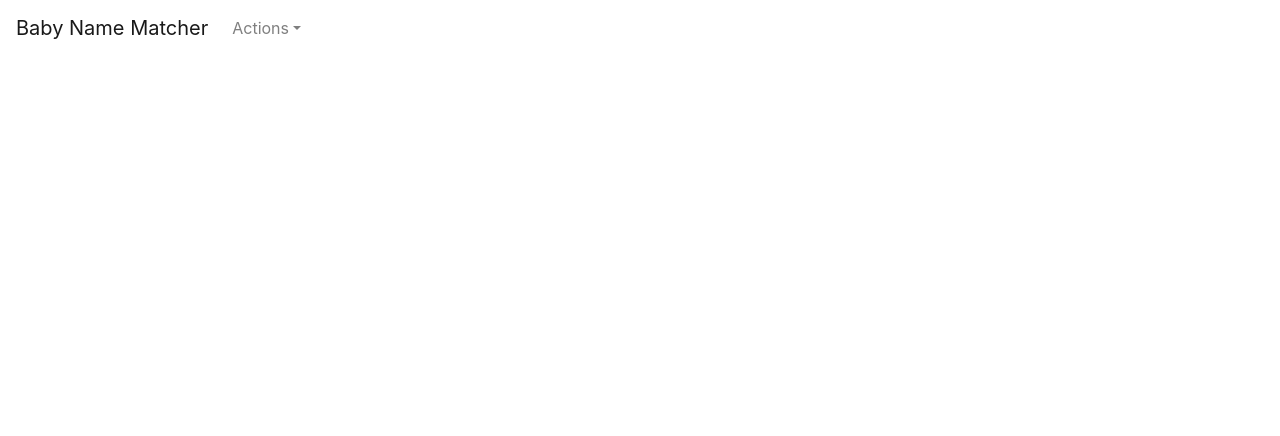
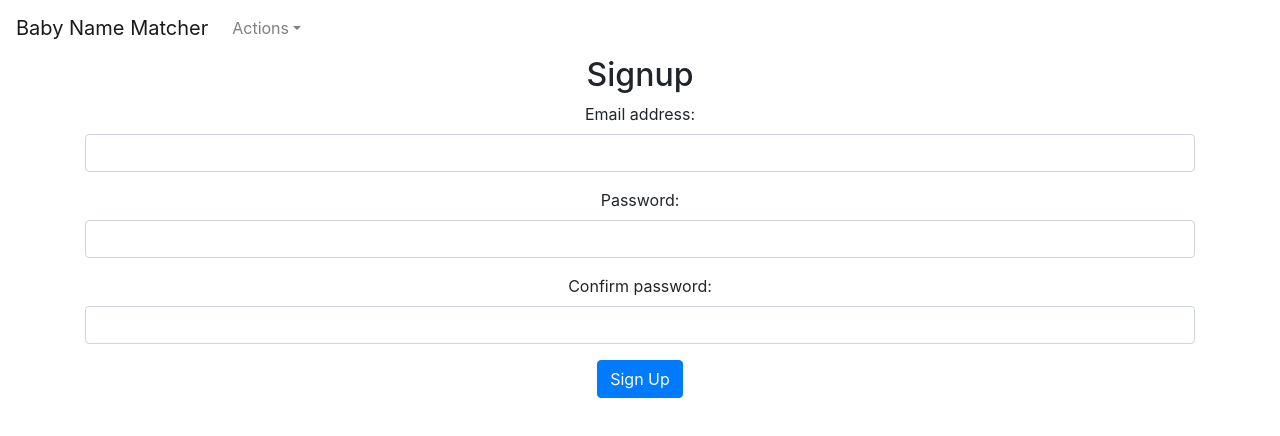
Before and after one commit to hartnerk/babynames_frontend, a React (Create React App) app: page /signup in a window 1280 px wide. Shown: the top 436 px of the page. Built offline with nearby package versions, Linux system fonts and the light colour scheme.

Commit message:
Signup page first iteration

```diff
--- a/src/App.js
+++ b/src/App.js
@@ -12,6 +12,8 @@ import 'bootstrap/dist/css/bootstrap.min.css'
 // VIEWS
 import LoginPage from './views/auth/LoginPage'
 import UserProfilePage from './views/app/UserProfilePage'
+import NameDetailsPage from './views/app/NameDetailsPage';
+import SignupPage from './views/auth/SignupPage';
 
 
 
@@ -24,6 +26,8 @@ function App() {
         <Switch>
           <Route path='/login' component={LoginPage} exact />
           <Route path='/user-profile' component={UserProfilePage} exact />
+          <Route path='/name-detail' component={NameDetailsPage} />
+          <Route path='/signup' component={SignupPage} />
         </Switch>
       </Router>
     </div>
--- /dev/null
+++ b/src/views/app/NameDetailsPage.js
@@ -0,0 +1,24 @@
+import React from 'react'
+
+
+// COMPONENTS
+import Container from 'react-bootstrap/Container'
+import Card from 'react-bootstrap/Card'
+
+
+function NameDetailsPage() {
+    return (
+        <Container>
+            <Card>
+                <Card.Body>
+                    <Card.Title>Name</Card.Title>
+                    <Card.Text>
+                        Lorem Ipsum
+                    </Card.Text>
+                </Card.Body>
+            </Card>
+        </Container>
+    )
+}
+
+export default NameDetailsPage
--- /dev/null
+++ b/src/views/auth/SignupPage.js
@@ -0,0 +1,93 @@
+import React, { useState, useEffect } from 'react'
+
+// COMPONENTS
+import Container from 'react-bootstrap/Container'
+import Button from 'react-bootstrap/Button'
+import Form from 'react-bootstrap/Form'
+
+function SignupPage() {
+  const [email, setEmail] = useState('')
+  const [password1, setPassword1] = useState('')
+  const [password2, setPassword2] = useState('')
+  const [errors, setErrors] = useState(false)
+  const [loading, setLoading] = useState(true)
+
+  useEffect(() => {
+    if (localStorage.getItem('token') !== null) {
+      window.location.replace('http://localhost:3000/user-profile')
+    } else {
+      setLoading(false)
+    }
+  }, [])
+
+  async function onSubmit(e) {
+    e.preventDefault()
+
+    const user = {
+      email: email,
+      password1: password1,
+      password2: password2
+    }
+
+    try {
+        let init ={
+            method: 'POST',
+            headers: {
+              'Content-Type': 'application/json'
+            },
+            body: JSON.stringify(user)
+        }
+        console.log("FETCH REGISTER USER CALLED")
+        let response = await fetch('http://127.0.0.1:8000/api/v1/users/auth/register/', init)
+        if (response.ok){
+            alert("USER SIGNED UP")
+        }
+
+    } catch (error) {
+        alert(error)
+    }
+
+  }
+
+  return (
+    <Container>
+      {loading === false && <h2>Signup</h2>}
+      {errors === true && <Alert variant="warning">Cannot signup with provided credentials</Alert>}
+      <Form onSubmit={onSubmit}>
+        <Form.Group>
+            <Form.Label htmlFor='email'>Email address:</Form.Label>
+            <Form.Control
+            name='email'
+            type='email'
+            value={email}
+            onChange={e => setEmail(e.target.value)}
+            required
+            />
+        </Form.Group>
+        <Form.Group>
+        <Form.Label htmlFor='password1'>Password:</Form.Label> <br />
+        <Form.Control
+          name='password1'
+          type='password'
+          value={password1}
+          onChange={e => setPassword1(e.target.value)}
+          required
+        />
+        </Form.Group>
+        <Form.Group>
+        <Form.Label htmlFor='password2'>Confirm password:</Form.Label>
+        <Form.Control
+          name='password2'
+          type='password'
+          value={password2}
+          onChange={e => setPassword2(e.target.value)}
+          required
+        />
+        </Form.Group>
+        <Button variant='primary' type='submit'>Sign Up</Button>
+      </Form>
+    </Container>
+  )
+}
+
+export default SignupPage
```
